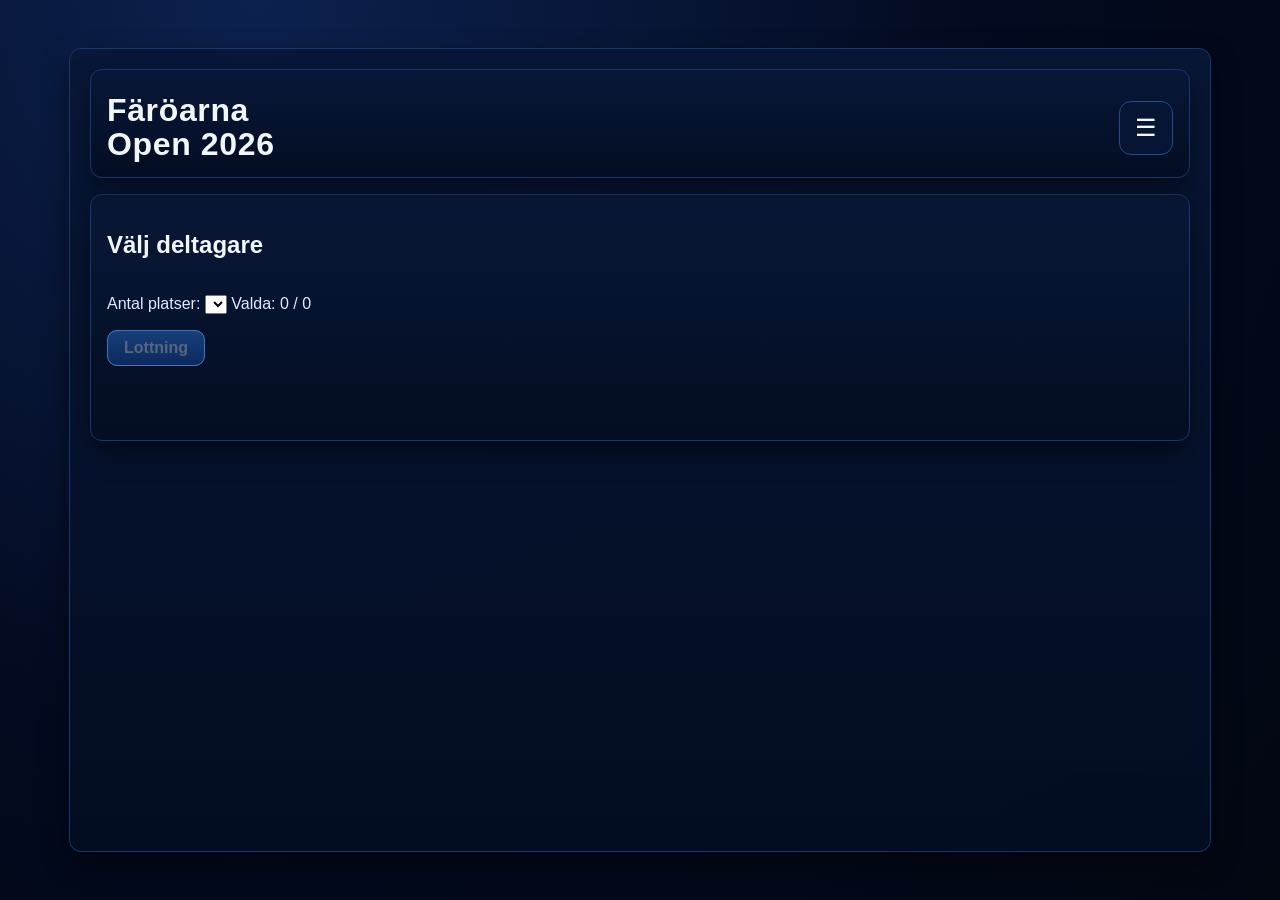
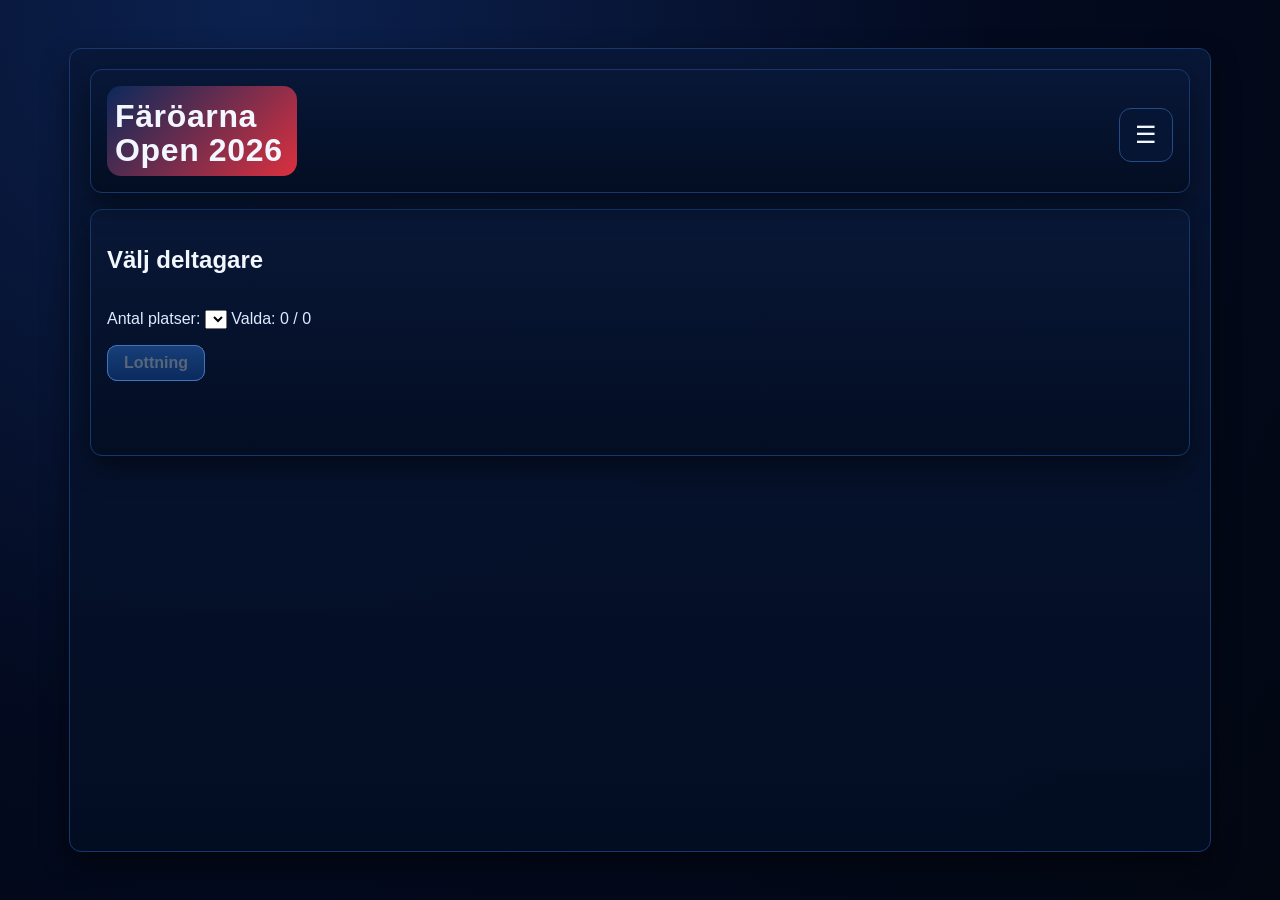

Add light mode toggle and remove debug result autofill

--- a/fopen/styles.css
+++ b/fopen/styles.css
@@ -1447,11 +1447,42 @@ body.tournament-fullscreen #schedule-modal.ultra-compact .schedule-item.expanded
   --group-c-line: #25c281;
   --group-d-line: #b76dff;
   --group-e-line: #f26f78;
+  --brand-gradient: linear-gradient(135deg, rgba(11, 42, 93, 0.95) 0%, rgba(238, 51, 64, 0.92) 100%);
+  --brand-title-color: #f2f6ff;
 }
 
 body {
   background: radial-gradient(circle at 20% 0%, var(--bg-body-top) 0%, var(--bg-deep) 55%, var(--bg-body-bottom) 100%);
   color: var(--text-primary);
+}
+
+:root[data-theme="light"] {
+  --bg-deep: #dce8ff;
+  --bg-body-top: #f6f9ff;
+  --bg-body-bottom: #c9d9ff;
+  --bg-panel: #eff5ff;
+  --bg-panel-soft: #e7f0ff;
+  --bg-panel-elevated: #dde9ff;
+  --bg-chip: #edf4ff;
+  --bg-input: #ffffff;
+  --bg-modal: #f3f8ff;
+  --bg-toast: #edf4ff;
+  --panel-grad-top: rgba(244, 249, 255, 0.96);
+  --panel-grad-bottom: rgba(223, 234, 255, 0.96);
+  --match-grad-top: rgba(241, 247, 255, 0.98);
+  --match-grad-bottom: rgba(220, 234, 255, 0.98);
+  --line-strong: #2d5ea6;
+  --line-muted: #9eb9e6;
+  --line-muted-lite: #b5caed;
+  --line-subtle: #bdd0ef;
+  --text-bright: #0f2e58;
+  --text-primary: #16345c;
+  --text-muted: #35557f;
+  --text-dim: #4e6e97;
+  --btn-bg-top: #2f63ab;
+  --btn-bg-bottom: #1d4e96;
+  --btn-alt-top: #d94452;
+  --btn-alt-bottom: #bf2634;
 }
 
 body::before { opacity: 0.08; }
@@ -1490,6 +1521,16 @@ h2, h3, .overview-title { color: var(--text-bright); }
 }
 
 .menu-item { width: 100%; justify-content: flex-start; margin-bottom: 0.25rem; }
+
+.hero-left {
+  background: var(--brand-gradient);
+  border-radius: 14px;
+  padding: 0.4rem 0.9rem 0.55rem 0.5rem;
+}
+
+.hero h1.title {
+  color: var(--brand-title-color);
+}
 
 .match-card {
   background: linear-gradient(180deg, var(--match-grad-top) 0%, var(--match-grad-bottom) 100%);
@@ -1545,7 +1586,14 @@ h2, h3, .overview-title { color: var(--text-bright); }
   width: 100%;
 }
 
-.upcoming-title { color: var(--text-primary); }
+.upcoming-wrap {
+  background: var(--brand-gradient);
+  border: 1px solid var(--line-strong);
+  border-radius: 12px;
+  padding: 0.55rem 0.8rem;
+}
+
+.upcoming-title { color: var(--brand-title-color); }
 .upcoming-chip { background: var(--bg-chip); border-color: var(--line-strong); }
 .group-ranking h3 { margin: 0 0 0.45rem; letter-spacing: 0.04em; text-transform: uppercase; }
 .group-ranking th {
